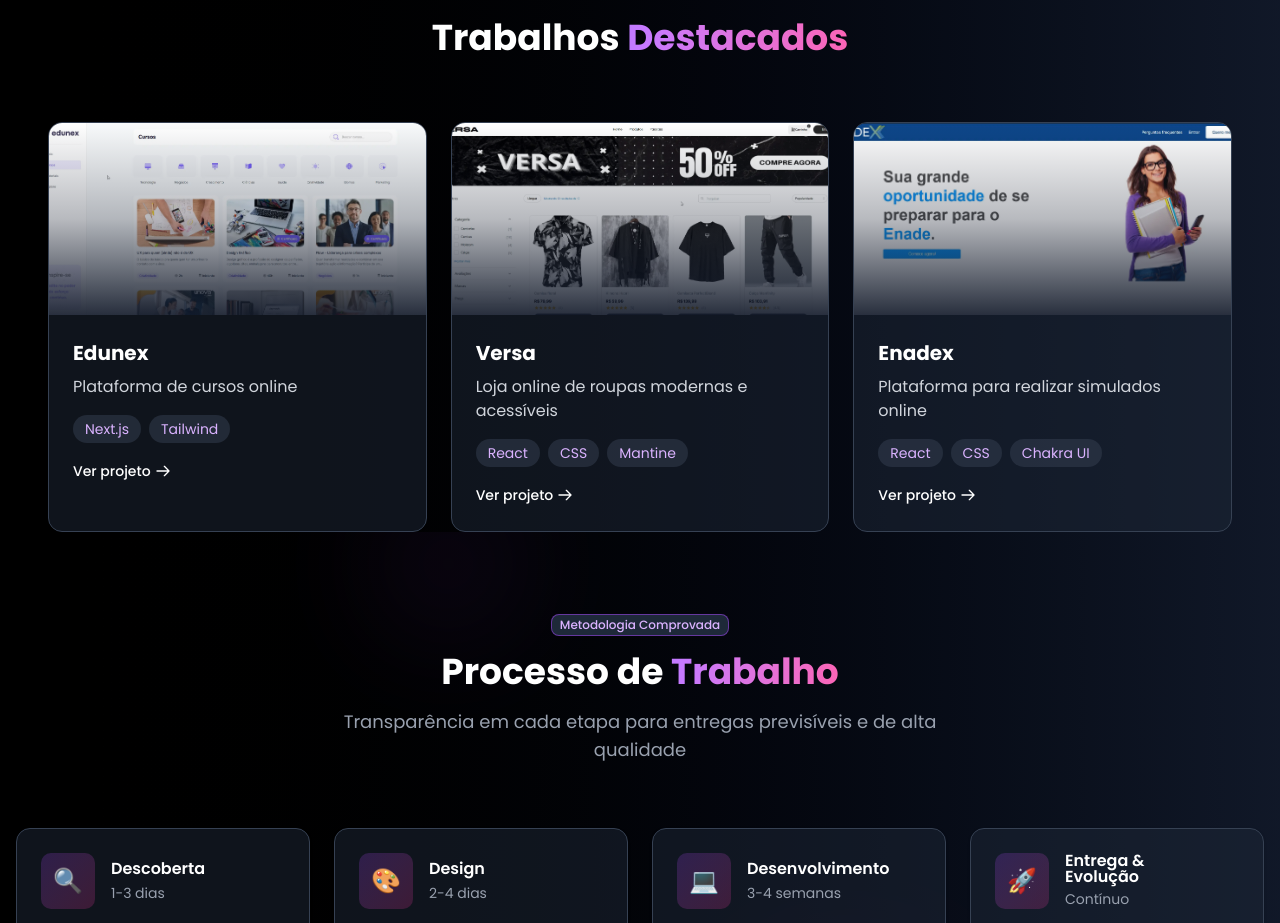
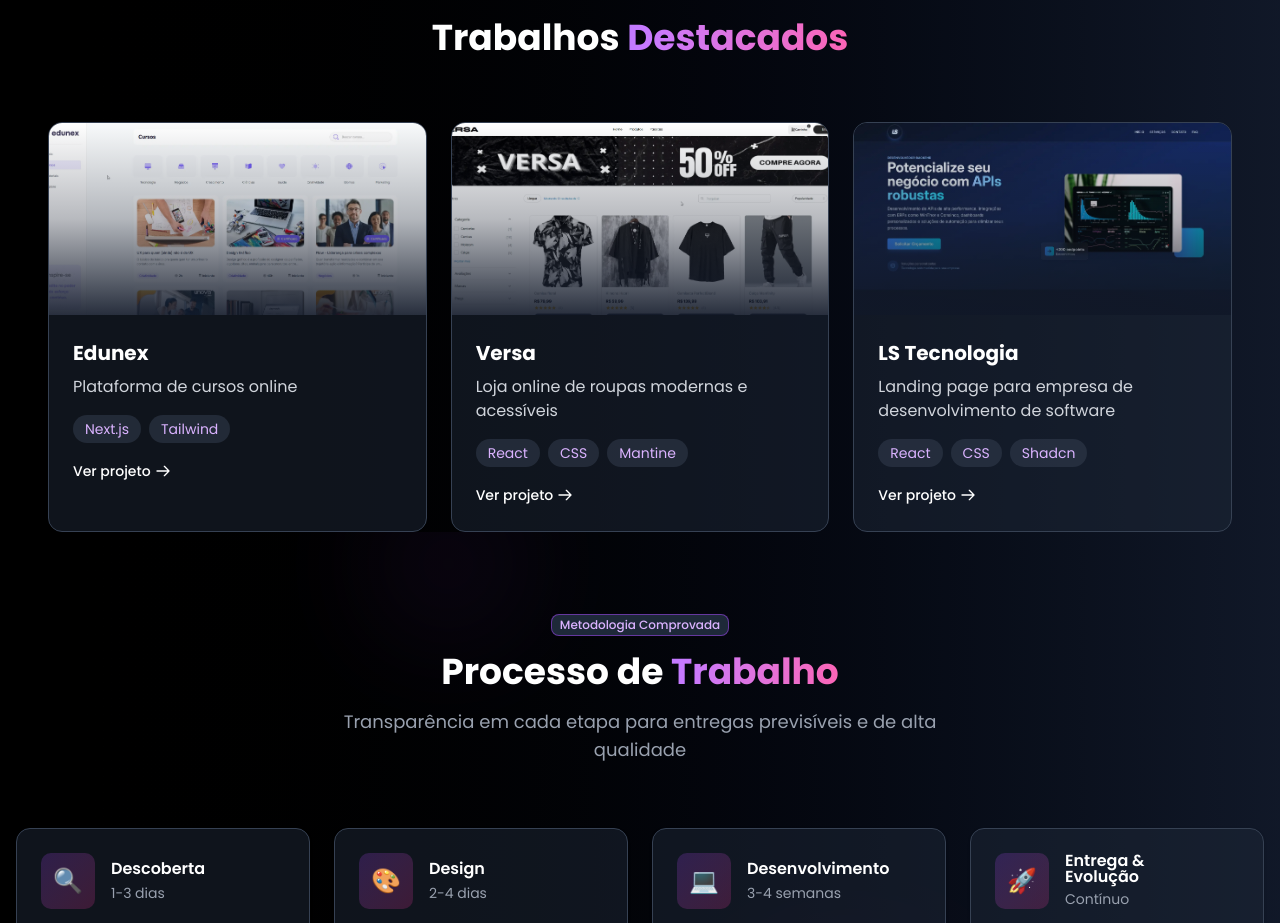
Before and after one commit to GabryelKadmo/kadmo-tech, a Next.js app: page / in a window 1280 px wide. Shown: the part 1280-2203 px from the top of the page. Built offline with nearby package versions, Linux system fonts and the light colour scheme.

Commit message:
feat: adicionado ls tecnologia ao portfolio

```diff
--- a/components/custom/PortfolioSection.tsx
+++ b/components/custom/PortfolioSection.tsx
@@ -19,11 +19,11 @@ export function PortfolioSection() {
             link: "https://onlineversa.vercel.app"
         },
         {
-            title: "Enadex",
-            description: "Plataforma para realizar simulados online",
-            tags: ["React", "CSS", "Chakra UI"],
-            image: "/Enadex-preview.webp",
-            link: "https://enadex-v1.vercel.app"
+            title: "LS Tecnologia",
+            description: "Landing page para empresa de desenvolvimento de software",
+            tags: ["React", "CSS", "Shadcn"],
+            image: "/LstecnologiaPreview.webp",
+            link: "https://lstecnologia.com"
         },
     ];
 
```
Also changed, not shown: public/Enadex-preview.webp (deleted), public/LstecnologiaPreview.webp (added).
